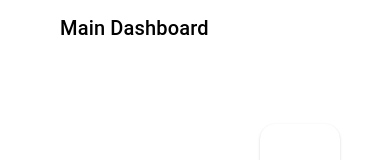
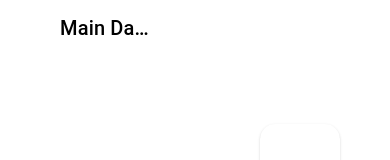
Before and after one commit to raashu8/colan-poc, a Next.js app: page /admin/upload in a window 390 px wide. Shown: the top 160 px of the page. Built offline with nearby package versions, Linux system fonts and the light colour scheme.

Commit message:
dashboard desing changes

```diff
--- a/Asset/layout/sidenav.js
+++ b/Asset/layout/sidenav.js
@@ -18,8 +18,51 @@
 import Typography from '@mui/material/Typography';
 import mypic from '../../Asset/Images/colan-logo.png'
 import Image from 'next/image';
+import { styled, alpha } from '@mui/material/styles';
+import InputBase from '@mui/material/InputBase';
+import SearchIcon from '@mui/icons-material/Search';
 const drawerWidth = 240;
+const Search = styled('div')(({ theme }) => ({
+    position: 'relative',
+    borderRadius: theme.shape.borderRadius,
+    backgroundColor: alpha(theme.palette.common.white, 0.15),
+    '&:hover': {
+      backgroundColor: alpha(theme.palette.common.white, 0.25),
+    },
+    marginLeft: 0,
+    width: '100%',
+    [theme.breakpoints.up('sm')]: {
+      marginLeft: theme.spacing(1),
+      width: 'auto',
+    },
+  }));
 
+  const SearchIconWrapper = styled('div')(({ theme }) => ({
+    padding: theme.spacing(0, 2),
+    height: '100%',
+    position: 'absolute',
+    pointerEvents: 'none',
+    display: 'flex',
+    alignItems: 'center',
+    justifyContent: 'center',
+  }));
+
+  const StyledInputBase = styled(InputBase)(({ theme }) => ({
+    color: 'inherit',
+    '& .MuiInputBase-input': {
+      padding: theme.spacing(1, 1, 1, 0),
+      // vertical padding + font size from searchIcon
+      paddingLeft: `calc(1em + ${theme.spacing(4)})`,
+      transition: theme.transitions.create('width'),
+      width: '100%',
+      [theme.breakpoints.up('sm')]: {
+        width: '12ch',
+        '&:focus': {
+          width: '20ch',
+        },
+      },
+    },
+  }));
 function Sidenav(props) {
   const { window } = props;
   const [mobileOpen, setMobileOpen] = React.useState(false);
@@ -77,7 +120,7 @@
           ml: { sm: `${drawerWidth}px` },
         }}
       >
-        <Toolbar>
+        <Toolbar sx={{display:'flex',justifyContent:'space-between'}}>
           <IconButton
             color="inherit"
             aria-label="open drawer"
@@ -90,7 +133,15 @@
           <Typography variant="h6" noWrap component="div" sx={{color:'black'}}>
            Main Dashboard
           </Typography>
-
+          <Search>
+          <SearchIconWrapper>
+          <SearchIcon sx={{color:'red'}}/>
+          </SearchIconWrapper>
+            <StyledInputBase
+              placeholder="Search…"
+              inputProps={{ 'aria-label': 'search' }} sx={{backgroundColor:'white'}}
+            />
+          </Search>
         </Toolbar>
       </AppBar>
       <Box
--- a/package.json
+++ b/package.json
@@ -16,8 +16,6 @@
     "@mui/material": "^5.11.7",
     "@mui/styled-engine-sc": "^5.11.0",
     "@next/font": "13.1.6",
-    "bootstrap-icons": "^1.10.2",
-    "bootstrap-next": "^1.0.5",
     "eslint": "8.33.0",
     "eslint-config-next": "13.1.6",
     "next": "13.1.6",
--- a/pages/auth/login.js
+++ b/pages/auth/login.js
@@ -48,7 +48,7 @@
             <button
               className="sign-btn"
               onClick={() => {
-                router.push("/admin/main");
+                router.push("/admin/upload");
               }}
             >
               Login
--- a/styles/default.css
+++ b/styles/default.css
@@ -8,6 +8,7 @@
 body {
   font-family: 'DM Sans', sans-serif;
 font-family: 'Rubik', sans-serif;
+background-color: #f4f7fe;
 }
 .css-1a4d6jd-MuiTypography-root {
   font-family: 'DM Sans', sans-serif;
@@ -16,3 +17,6 @@
 .css-10hburv-MuiTypography-root{
   font-family: 'DM Sans', sans-serif;
 }
+.icon {
+  color: 'red',
+}
```
Also changed, not shown: pages/admin/main.js (deleted, +0 -9 lines), pages/admin/upload.js (+7 -2 lines), 1 other file (tests, documents, lock files or other folders).
